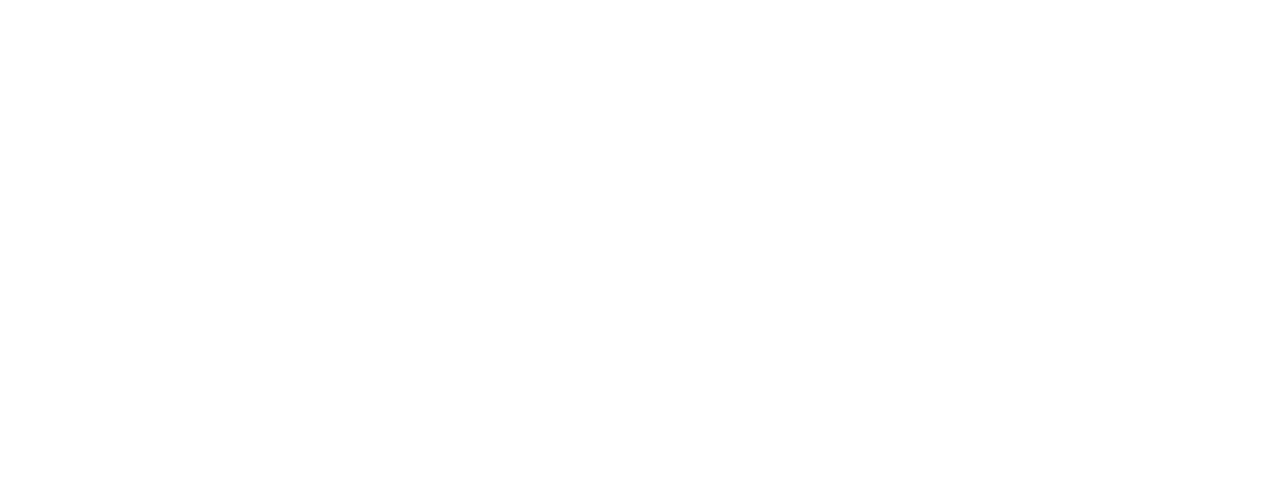
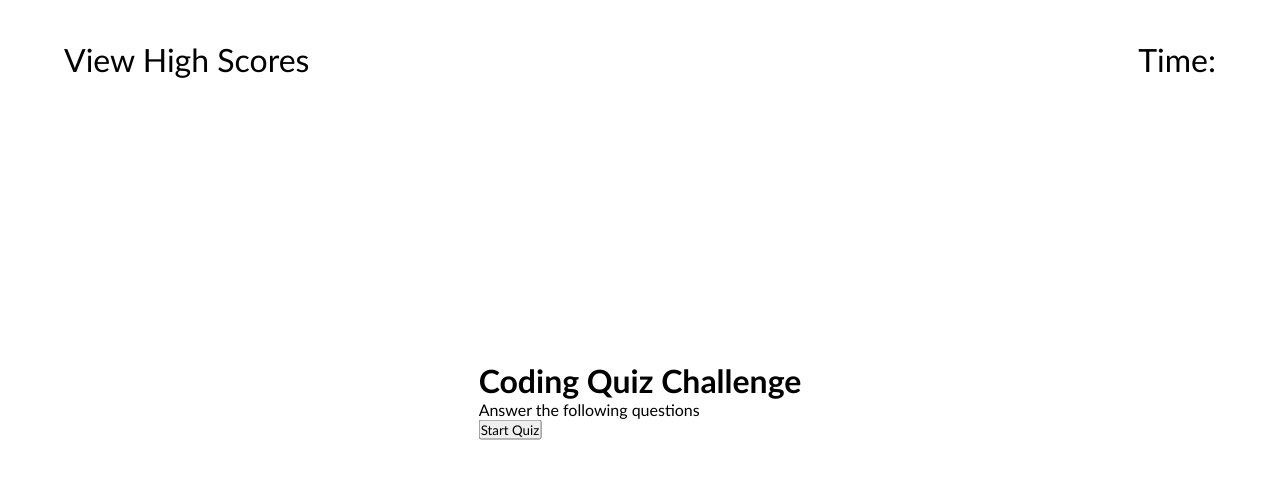
Before and after one commit to 0mar77/wet-bottle, a plain HTML site: page index.html in a window 1280 px wide. Drawn offline with Linux system fonts and the light colour scheme.

Commit message:
Added structure to the project

```diff
--- a/index.html
+++ b/index.html
@@ -8,6 +8,18 @@
     <title>Document</title>
 </head>
 <body>
+
+    <div class="main">
+        <h1>Coding Quiz Challenge</h1>
+        <p>Answer the following questions</p>
+        <button type="button">Start Quiz</button>
+        <div></div>
+    </div>
+
+    <div class="left">View High Scores</div>
+
+    <div class="right">Time:</div>
+
     <script src="script.js"></script>
 </body>
 </html>
--- a/style.css
+++ b/style.css
@@ -0,0 +1,28 @@
+* {
+    padding: 0;
+    margin: 0;
+    font-family: 'Gill Sans', 'Gill Sans MT', Calibri, 'Trebuchet MS', sans-serif;
+}
+
+.main {
+    position: absolute;
+    top: 50%;
+    left: 50%;
+    transform: translate(-50%, -50%);
+}
+
+
+
+.left {
+    position: absolute;
+    top: 5%;
+    left: 5%;
+    font-size: xx-large;
+}
+
+.right {
+    position: absolute;
+    top: 5%;
+    right: 5%;
+    font-size: xx-large;
+}
```
